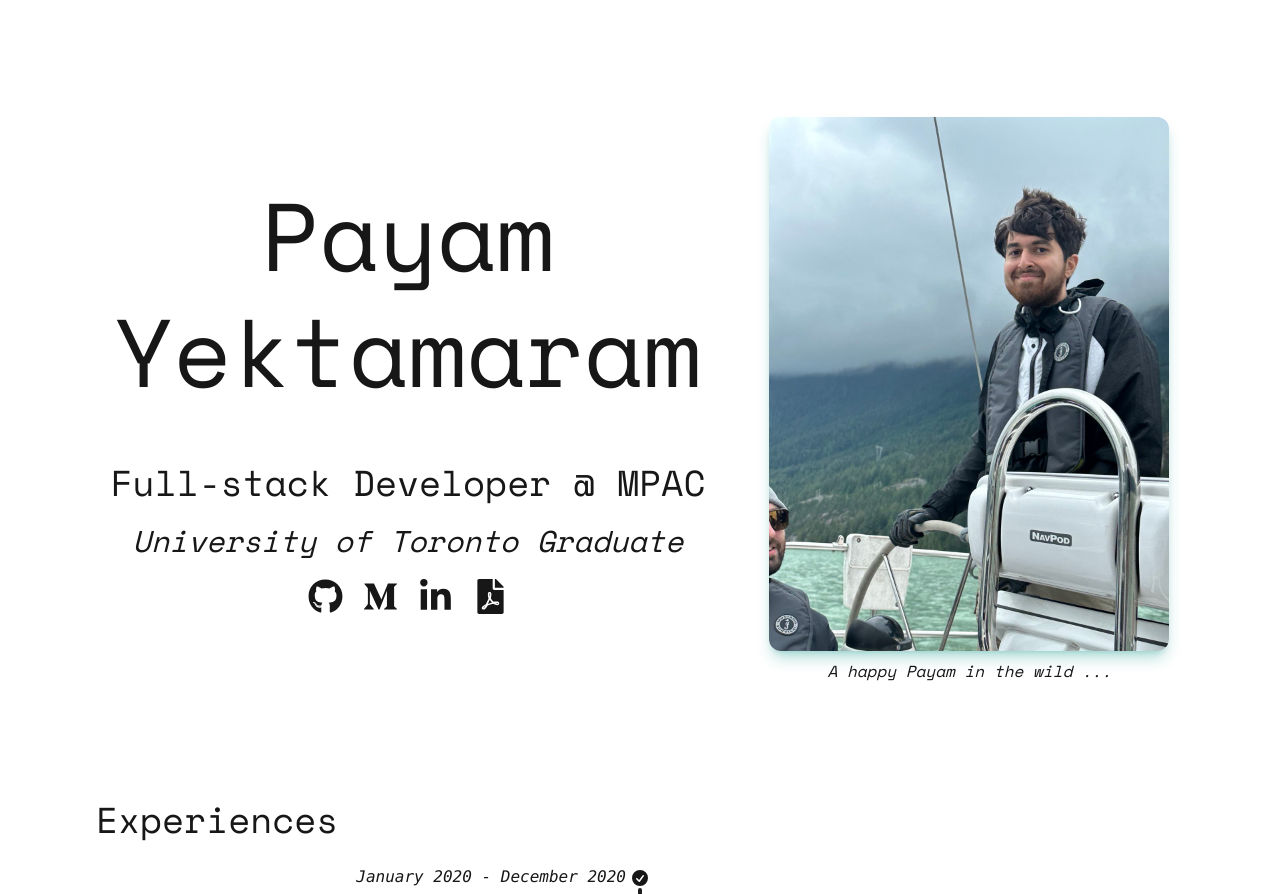
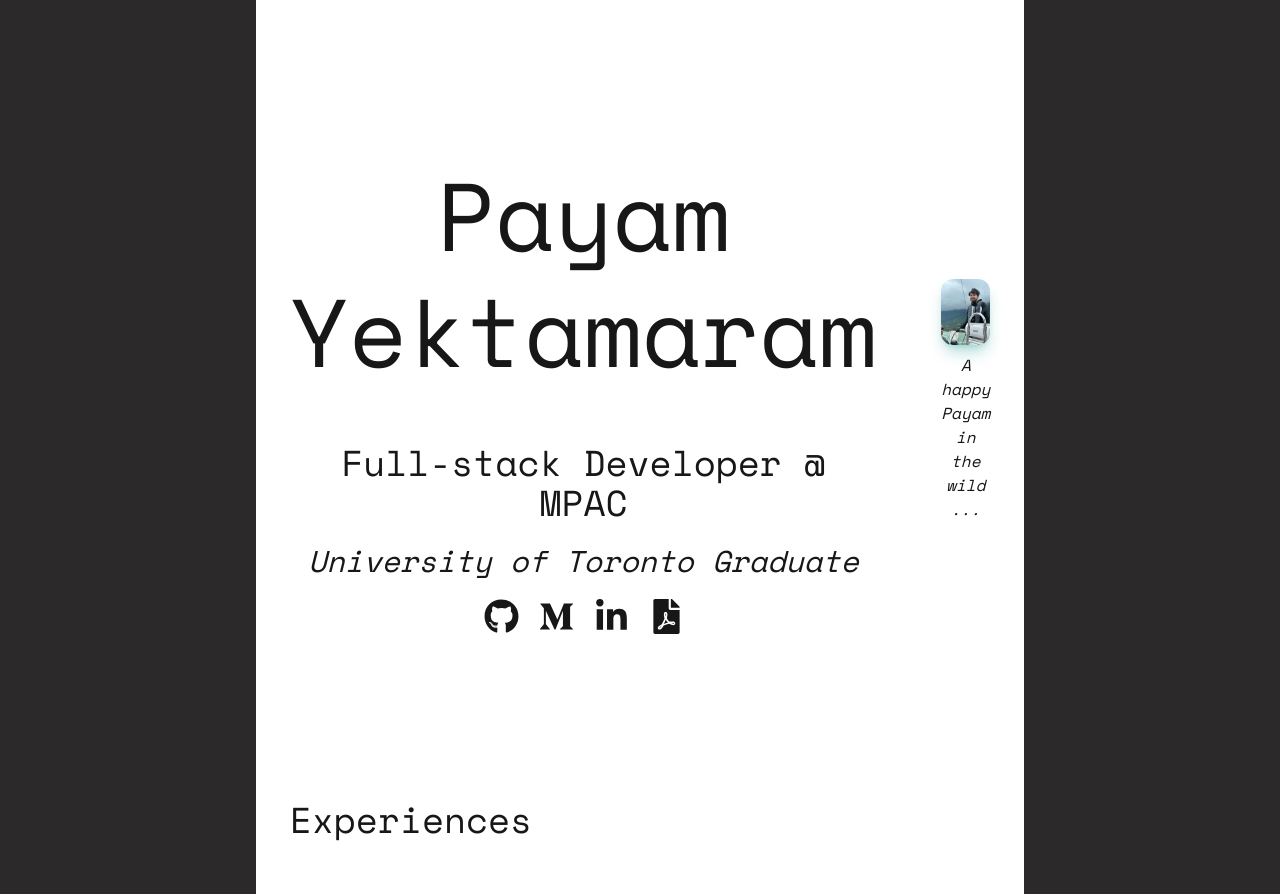
Before and after one commit to payamyek/portfolio-2024, a Next.js app: page / in a window 1280 px wide. Shown: the top 894 px of the page. Built offline with nearby package versions, Linux system fonts and the light colour scheme.

Commit message:
featr: pulsing circle

```diff
--- a/app/layout.tsx
+++ b/app/layout.tsx
@@ -17,7 +17,7 @@ export default function RootLayout({
   return (
     <html lang='en'>
       <body
-        className={`${spaceMono.className} flex min-h-dvh w-screen flex-col antialiased md:px-24`}
+        className={`${spaceMono.className} mx-auto flex min-h-dvh w-3/5 flex-col self-center antialiased md:px-24`}
       >
         <Navbar
           title='Experiences'
--- a/app/ui/experiences.tsx
+++ b/app/ui/experiences.tsx
@@ -35,13 +35,14 @@ const experiences: Array<TimelineItemInterface> = [
     `,
     company: 'MPAC',
     position: 'left',
+    animate: true,
   },
 ];
 
 export default function Experiences() {
   return (
     <div className='flex flex-col'>
-      <h1 className='mb-5 text-4xl'>Experiences</h1>
+      <h1 className='mb-5 text-4xl md:mb-16'>Experiences</h1>
       <Timeline data={experiences} />
     </div>
   );
--- a/app/ui/timeline/timeline-item.tsx
+++ b/app/ui/timeline/timeline-item.tsx
@@ -10,18 +10,12 @@ export default function TimelineItem(props: Readonly<TimelineItemInterface>) {
   return (
     <li>
       <div className='timeline-middle'>
-        <svg
-          xmlns='http://www.w3.org/2000/svg'
-          viewBox='0 0 20 20'
-          fill='currentColor'
-          className='h-5 w-5'
-        >
-          <path
-            fillRule='evenodd'
-            d='M10 18a8 8 0 100-16 8 8 0 000 16zm3.857-9.809a.75.75 0 00-1.214-.882l-3.483 4.79-1.88-1.88a.75.75 0 10-1.06 1.061l2.5 2.5a.75.75 0 001.137-.089l4-5.5z'
-            clipRule='evenodd'
-          />
-        </svg>
+        <span className='relative flex h-3 w-3'>
+          {props?.animate && (
+            <span className='absolute inline-flex h-full w-full animate-ping rounded-full bg-purple-400 opacity-75'></span>
+          )}
+          <span className='relative inline-flex h-3 w-3 rounded-full bg-purple-400'></span>
+        </span>
       </div>
       <div
         className={clsx('md:mb-10', {
--- a/app/ui/timeline/types.ts
+++ b/app/ui/timeline/types.ts
@@ -5,4 +5,5 @@ export interface TimelineItemInterface {
   jobTitle: string;
   company: string;
   position: 'left' | 'right';
+  animate?: boolean;
 }
```
